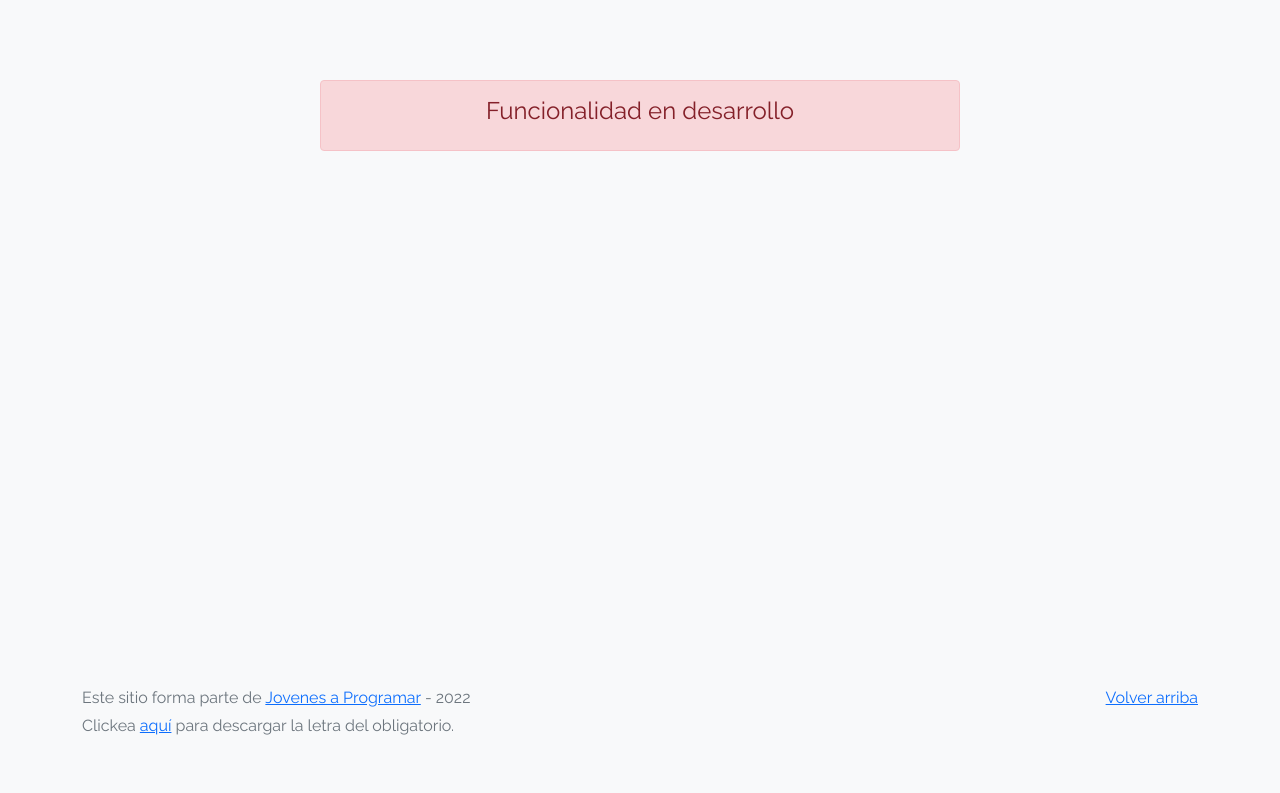
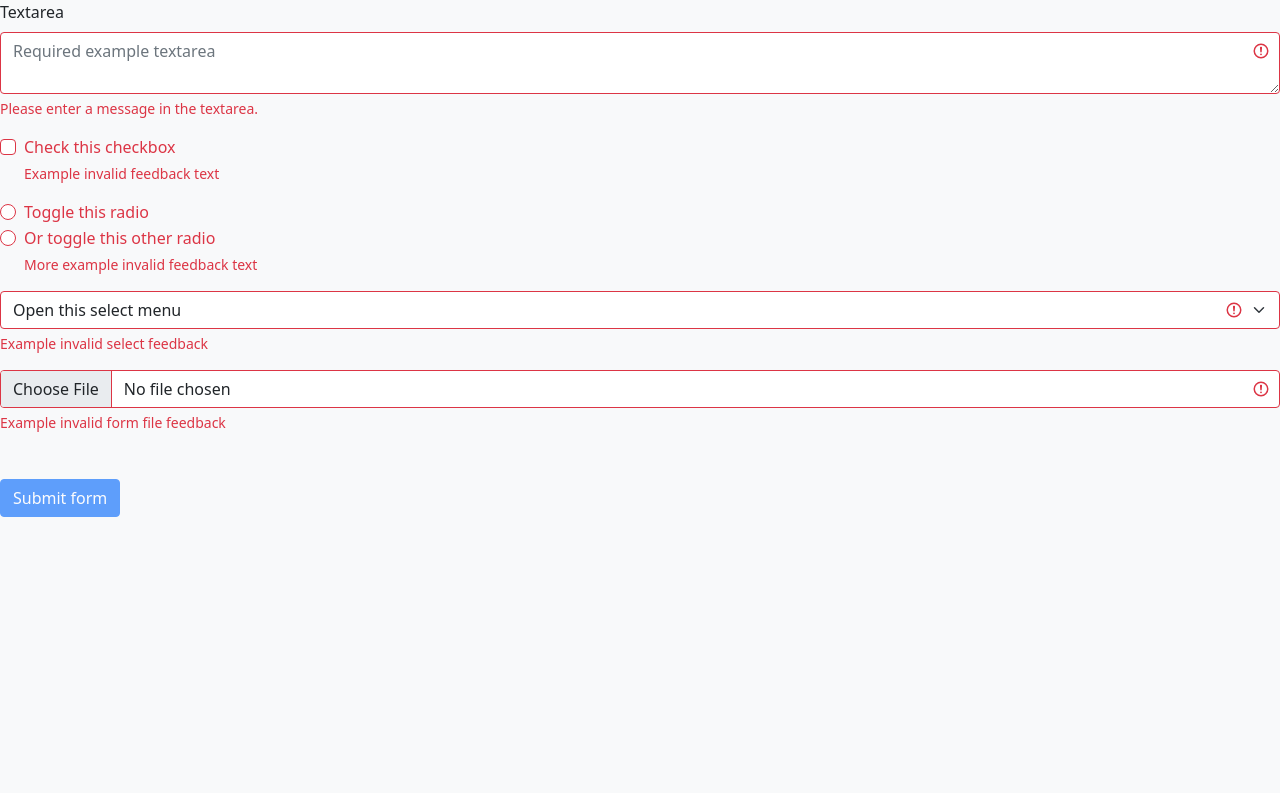
Before and after one commit to MarkAndrada/MarkAndrada.github.io, a plain HTML site: page login.html in a window 1280 px wide. Drawn offline with Linux system fonts and the light colour scheme.

Commit message:
Cambios a login.html y cambiado el nombre a index.html

```diff
--- a/login.html
+++ b/login.html
@@ -13,28 +13,60 @@
     body {
       background-color: rgb(248, 249, 250);
     }
+    button{
+      max-width: 150px;
+      margin-top: 30px;
+    }
   </style>
 </head>
 
 <body>
-  <main class="mt-5">
-    <div class="container">
-      <div class="alert alert-danger text-center" role="alert">
-        <h4 class="alert-heading">Funcionalidad en desarrollo</h4>
+  <body>
+    <form class="was-validated">
+      <div class="mb-3">
+        <label for="validationTextarea" class="form-label">Textarea</label>
+        <textarea class="form-control is-invalid" id="validationTextarea" placeholder="Required example textarea" required></textarea>
+        <div class="invalid-feedback">
+          Please enter a message in the textarea.
+        </div>
       </div>
-    </div>
-  </main>
-  <footer class="text-muted">
-    <div class="container">
-      <p class="float-end">
-        <a href="#">Volver arriba</a>
-      </p>
-      <p>Este sitio forma parte de <a href="https://jovenesaprogramar.edu.uy/" target="_blank">Jovenes a Programar</a> -
-        2022</p>
-      <p>Clickea <a target="_blank" href="Letra.pdf">aquí</a> para descargar la letra del obligatorio.</p>
-    </div>
-  </footer>
-  <script src="js/login.js"></script>
+
+      <div class="form-check mb-3">
+        <input type="checkbox" class="form-check-input" id="validationFormCheck1" required>
+        <label class="form-check-label" for="validationFormCheck1">Check this checkbox</label>
+        <div class="invalid-feedback">Example invalid feedback text</div>
+      </div>
+
+      <div class="form-check">
+        <input type="radio" class="form-check-input" id="validationFormCheck2" name="radio-stacked" required>
+        <label class="form-check-label" for="validationFormCheck2">Toggle this radio</label>
+      </div>
+      <div class="form-check mb-3">
+        <input type="radio" class="form-check-input" id="validationFormCheck3" name="radio-stacked" required>
+        <label class="form-check-label" for="validationFormCheck3">Or toggle this other radio</label>
+        <div class="invalid-feedback">More example invalid feedback text</div>
+      </div>
+
+      <div class="mb-3">
+        <select class="form-select" required aria-label="select example">
+          <option value="">Open this select menu</option>
+          <option value="1">One</option>
+          <option value="2">Two</option>
+          <option value="3">Three</option>
+        </select>
+        <div class="invalid-feedback">Example invalid select feedback</div>
+      </div>
+
+      <div class="mb-3">
+        <input type="file" class="form-control" aria-label="file example" required>
+        <div class="invalid-feedback">Example invalid form file feedback</div>
+      </div>
+
+      <div class="mb-3">
+        <button class="btn btn-primary" type="submit" disabled>Submit form</button>
+      </div>
+    </form>
+  <script src="js/index.js"></script>
 </body>
 
 </html>
```
